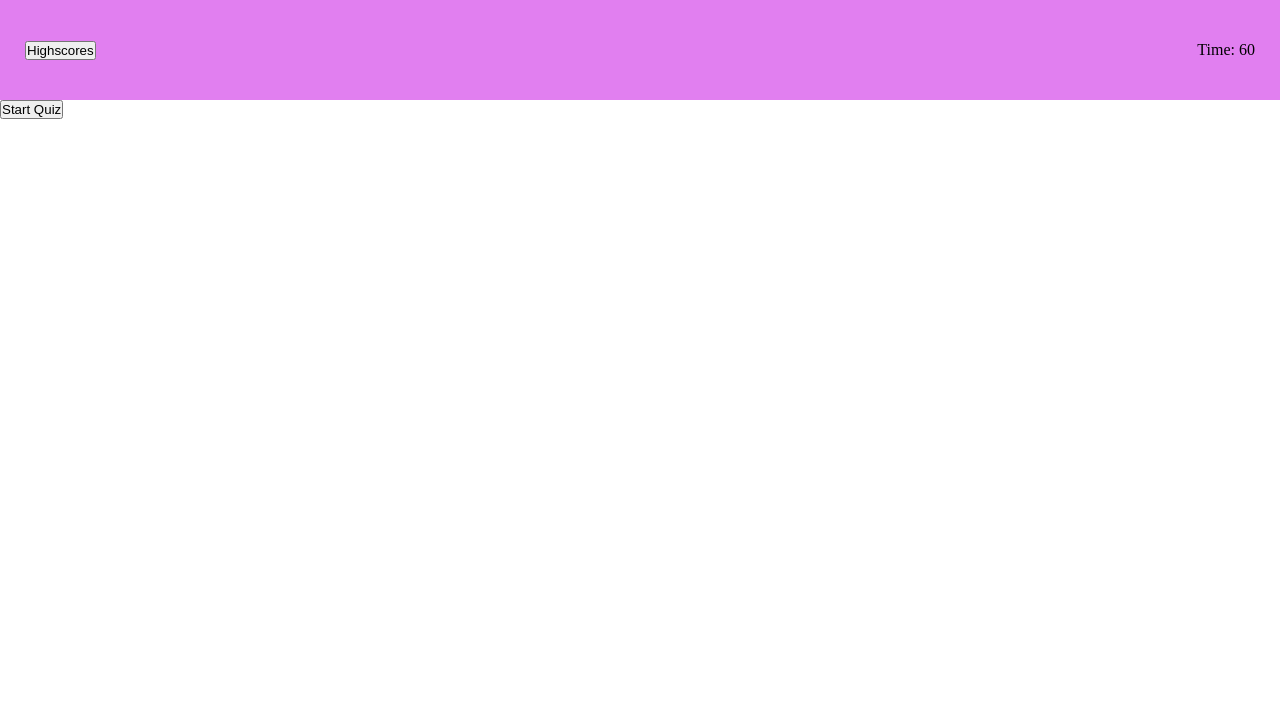
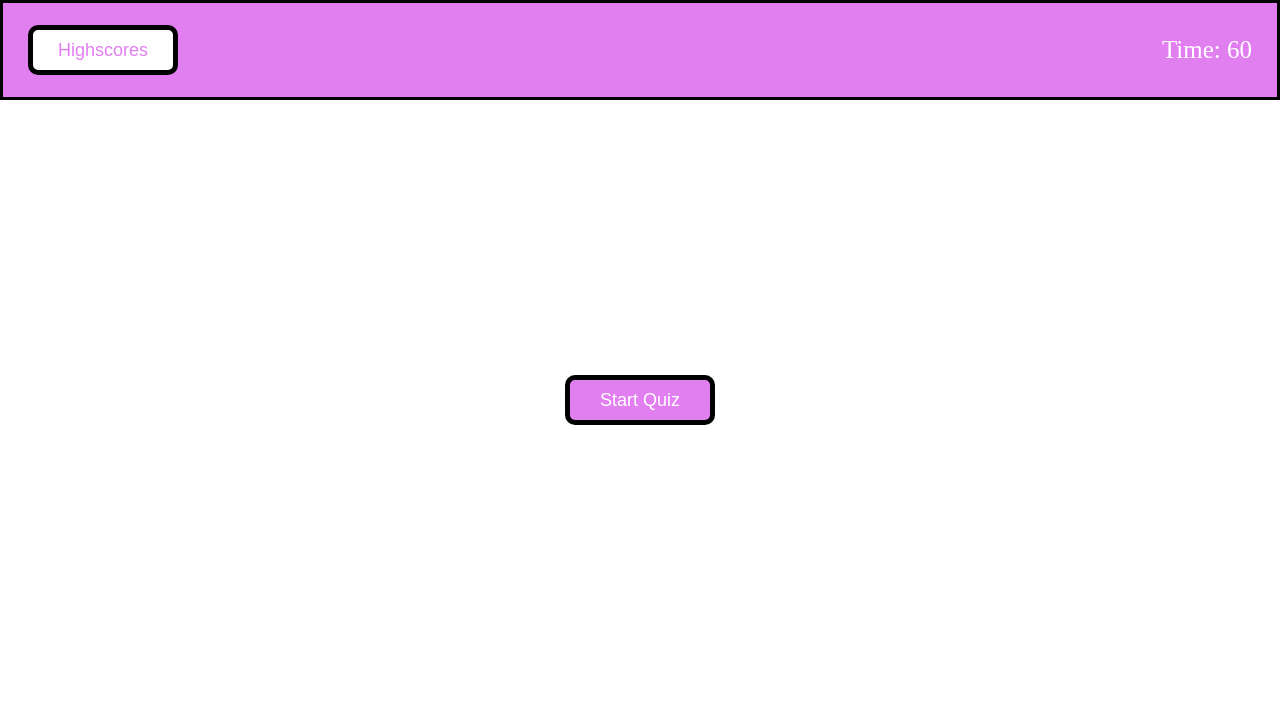
Before and after one commit to dfussell1/challenge-four-coding-quiz, a plain HTML site: page index.html in a window 1280 px wide. Drawn offline with Linux system fonts and the light colour scheme.

Commit message:
button styling

```diff
--- a/assets/css/style.css
+++ b/assets/css/style.css
@@ -1,6 +1,7 @@
 * {
     margin: 0;
     padding: 0;
+    box-sizing: border-box;
 }
 
 header {
@@ -12,11 +13,40 @@ header {
     justify-content: space-between;
     padding-left: 25px;
     padding-right: 25px;
+    border: solid black;
 }
 
-body {
+#timer {
+    color: white;
+    font-size: 25px;
+}
+
+#scores-btn {
+    background-color: white;
+    font-size: large;
+    color: rgb(225, 127, 240);
+    width: 150px;
+    height: 50px;
+    border-radius: 10px;
+    border: solid thick black;
+}
+
+main {
     display: flex;
     flex-direction: column;
+    justify-content: center;
+    align-items: center;
+    height: 75vh;
+}
+
+#start-btn {
+    background-color: rgb(225, 127, 240);
+    font-size: large;
+    color: white;
+    width: 150px;
+    height: 50px;
+    border-radius: 10px;
+    border: solid thick black;
 }
 
 .hide {
--- a/index.html
+++ b/index.html
@@ -11,11 +11,13 @@
         <div id="scores"> <button id="scores-btn">Highscores</button></div>
         <div id="timer">Time: <span id="time">60</span></div>
     </header>
-    <div id="quiz-cont">
-        <div id="questions"></div>
-        <button id="start-btn">Start Quiz</button>
-        <div id="answer-btns" class="hide"></div>
-    </div>
+    <main>
+        <div id="quiz-cont">
+            <div id="questions"></div>
+            <button id="start-btn">Start Quiz</button>
+            <div id="answer-btns" class="hide"></div>
+        </div>
+    </main>
     <script src="script.js"></script>
 </body>
 </html>
```
